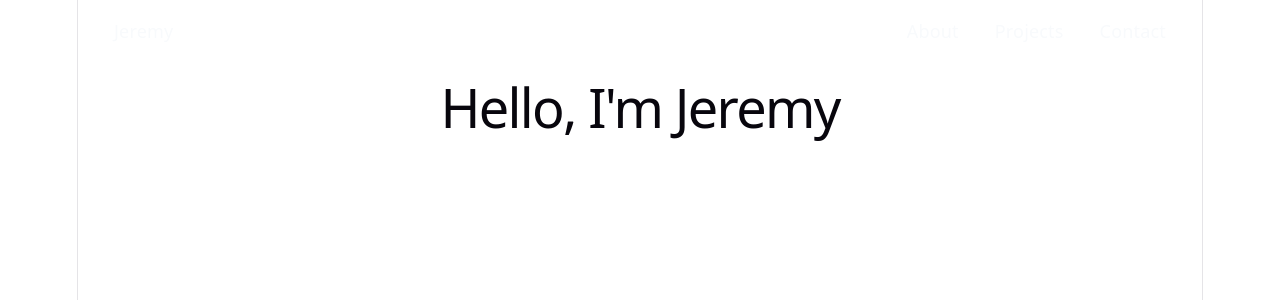
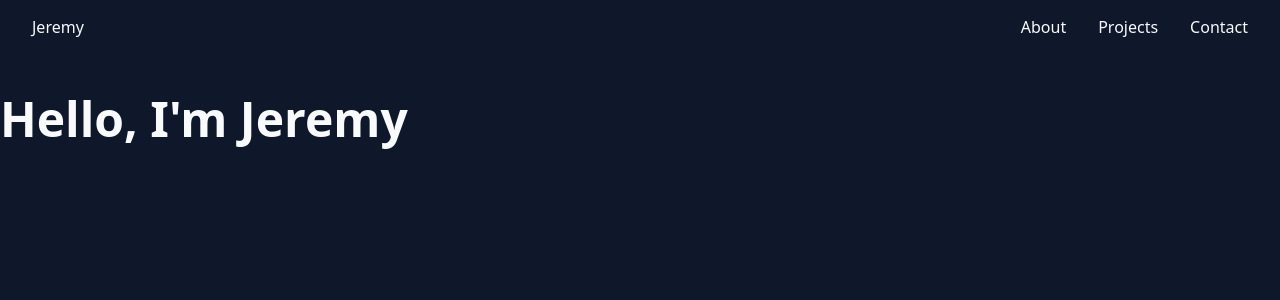
Before and after one commit to sjt-p/dev-portfolio, a React (Vite) app: page / in a window 1280 px wide. Shown: the top 300 px of the page. Built offline with nearby package versions, Linux system fonts and the light colour scheme.

Commit message:
Set up portfolio theme and navbar styling

```diff
--- a/src/App.tsx
+++ b/src/App.tsx
@@ -1,5 +1,6 @@
 import "./App.css";
 import Navbar from "./components/Navbar/Navbar"
+
 function App() {
   return (
     <>
--- a/src/components/Navbar/Navbar.css
+++ b/src/components/Navbar/Navbar.css
@@ -12,10 +12,10 @@
 
 .navbar a {
     text-decoration: none;
-    color: #F8FAFC;
+    color: var(--color-text);
     transition: color 0.5s ease;
 }
 
 .navbar a:hover {
-    color: #3B82F6;
+    color: var(--color-primary);
 }
--- a/src/index.css
+++ b/src/index.css
@@ -1,295 +1,26 @@
 :root {
-  --text: #6b6375;
-  --text-h: #08060d;
-  --bg: #fff;
-  --border: #e5e4e7;
-  --code-bg: #f4f3ec;
-  --accent: #aa3bff;
-  --accent-bg: rgba(170, 59, 255, 0.1);
-  --accent-border: rgba(170, 59, 255, 0.5);
-  --social-bg: rgba(244, 243, 236, 0.5);
-  --shadow:
-    rgba(0, 0, 0, 0.1) 0 10px 15px -3px, rgba(0, 0, 0, 0.05) 0 4px 6px -2px;
+  --color-background: #0f172a;
+  --color-surface: #1E293B;
+  --color-primary: #3B82F6;
+  --color-text: #F8FAFC;
+  --color-text-muted: #94A3B8;
 
-  --sans: system-ui, 'Segoe UI', Roboto, sans-serif;
+  --font-sans: system-ui, 'Segoe UI', Roboto, sans-serif;
   --heading: system-ui, 'Segoe UI', Roboto, sans-serif;
-  --mono: ui-monospace, Consolas, monospace;
+  --font-mono: ui-monospace, Consolas, monospace;
 
-  font: 18px/145% var(--sans);
-  letter-spacing: 0.18px;
-  color-scheme: light dark;
-  color: var(--text);
-  background: var(--bg);
+  font-family: var(--font-sans);
+  color: var(--color-text);
+  background-color: var(--color-background);
+
   font-synthesis: none;
   text-rendering: optimizeLegibility;
   -webkit-font-smoothing: antialiased;
   -moz-osx-font-smoothing: grayscale;
-
-  @media (max-width: 1024px) {
-    font-size: 16px;
-  }
-}
-
-@media (prefers-color-scheme: dark) {
-  :root {
-    --text: #9ca3af;
-    --text-h: #f3f4f6;
-    --bg: #16171d;
-    --border: #2e303a;
-    --code-bg: #1f2028;
-    --accent: #c084fc;
-    --accent-bg: rgba(192, 132, 252, 0.15);
-    --accent-border: rgba(192, 132, 252, 0.5);
-    --social-bg: rgba(47, 48, 58, 0.5);
-    --shadow:
-      rgba(0, 0, 0, 0.4) 0 10px 15px -3px, rgba(0, 0, 0, 0.25) 0 4px 6px -2px;
-  }
-
-  #social .button-icon {
-    filter: invert(1) brightness(2);
-  }
-}
-
-#root {
-  width: 1126px;
-  max-width: 100%;
-  margin: 0 auto;
-  text-align: center;
-  border-inline: 1px solid var(--border);
-  min-height: 100svh;
-  display: flex;
-  flex-direction: column;
-  box-sizing: border-box;
 }
 
 body {
   margin: 0;
+  background-color: var(--color-background);
+  color: var(--color-text);
 }
-
-h1,
-h2 {
-  font-family: var(--heading);
-  font-weight: 500;
-  color: var(--text-h);
-}
-
-h1 {
-  font-size: 56px;
-  letter-spacing: -1.68px;
-  margin: 32px 0;
-  @media (max-width: 1024px) {
-    font-size: 36px;
-    margin: 20px 0;
-  }
-}
-h2 {
-  font-size: 24px;
-  line-height: 118%;
-  letter-spacing: -0.24px;
-  margin: 0 0 8px;
-  @media (max-width: 1024px) {
-    font-size: 20px;
-  }
-}
-p {
-  margin: 0;
-}
-
-code,
-.counter {
-  font-family: var(--mono);
-  display: inline-flex;
-  border-radius: 4px;
-  color: var(--text-h);
-}
-
-code {
-  font-size: 15px;
-  line-height: 135%;
-  padding: 4px 8px;
-  background: var(--code-bg);.counter {
-  font-size: 16px;
-  padding: 5px 10px;
-  border-radius: 5px;
-  color: var(--accent);
-  background: var(--accent-bg);
-  border: 2px solid transparent;
-  transition: border-color 0.3s;
-  margin-bottom: 24px;
-
-  &:hover {
-    border-color: var(--accent-border);
-  }
-  &:focus-visible {
-    outline: 2px solid var(--accent);
-    outline-offset: 2px;
-  }
-}
-
-.hero {
-  position: relative;
-
-  .base,
-  .framework,
-  .vite {
-    inset-inline: 0;
-    margin: 0 auto;
-  }
-
-  .base {
-    width: 170px;
-    position: relative;
-    z-index: 0;
-  }
-
-  .framework,
-  .vite {
-    position: absolute;
-  }
-
-  .framework {
-    z-index: 1;
-    top: 34px;
-    height: 28px;
-    transform: perspective(2000px) rotateZ(300deg) rotateX(44deg) rotateY(39deg)
-      scale(1.4);
-  }
-
-  .vite {
-    z-index: 0;
-    top: 107px;
-    height: 26px;
-    width: auto;
-    transform: perspective(2000px) rotateZ(300deg) rotateX(40deg) rotateY(39deg)
-      scale(0.8);
-  }
-}
-
-#center {
-  display: flex;
-  flex-direction: column;
-  gap: 25px;
-  place-content: center;
-  place-items: center;
-  flex-grow: 1;
-
-  @media (max-width: 1024px) {
-    padding: 32px 20px 24px;
-    gap: 18px;
-  }
-}
-
-#next-steps {
-  display: flex;
-  border-top: 1px solid var(--border);
-  text-align: left;
-
-  & > div {
-    flex: 1 1 0;
-    padding: 32px;
-    @media (max-width: 1024px) {
-      padding: 24px 20px;
-    }
-  }
-
-  .icon {
-    margin-bottom: 16px;
-    width: 22px;
-    height: 22px;
-  }
-
-  @media (max-width: 1024px) {
-    flex-direction: column;
-    text-align: center;
-  }
-}
-
-#docs {
-  border-right: 1px solid var(--border);
-
-  @media (max-width: 1024px) {
-    border-right: none;
-    border-bottom: 1px solid var(--border);
-  }
-}
-
-#next-steps ul {
-  list-style: none;
-  padding: 0;
-  display: flex;
-  gap: 8px;
-  margin: 32px 0 0;
-
-  .logo {
-    height: 18px;
-  }
-
-  a {
-    color: var(--text-h);
-    font-size: 16px;
-    border-radius: 6px;
-    background: var(--social-bg);
-    display: flex;
-    padding: 6px 12px;
-    align-items: center;
-    gap: 8px;
-    text-decoration: none;
-    transition: box-shadow 0.3s;
-
-    &:hover {
-      box-shadow: var(--shadow);
-    }
-    .button-icon {
-      height: 18px;
-      width: 18px;
-    }
-  }
-
-  @media (max-width: 1024px) {
-    margin-top: 20px;
-    flex-wrap: wrap;
-    justify-content: center;
-
-    li {
-      flex: 1 1 calc(50% - 8px);
-    }
-
-    a {
-      width: 100%;
-      justify-content: center;
-      box-sizing: border-box;
-    }
-  }
-}
-
-#spacer {
-  height: 88px;
-  border-top: 1px solid var(--border);
-  @media (max-width: 1024px) {
-    height: 48px;
-  }
-}
-
-.ticks {
-  position: relative;
-  width: 100%;
-
-  &::before,
-  &::after {
-    content: '';
-    position: absolute;
-    top: -4.5px;
-    border: 5px solid transparent;
-  }
-
-  &::before {
-    left: 0;
-    border-left-color: var(--border);
-  }
-  &::after {
-    right: 0;
-    border-right-color: var(--border);
-  }
-}
-
-}
```
